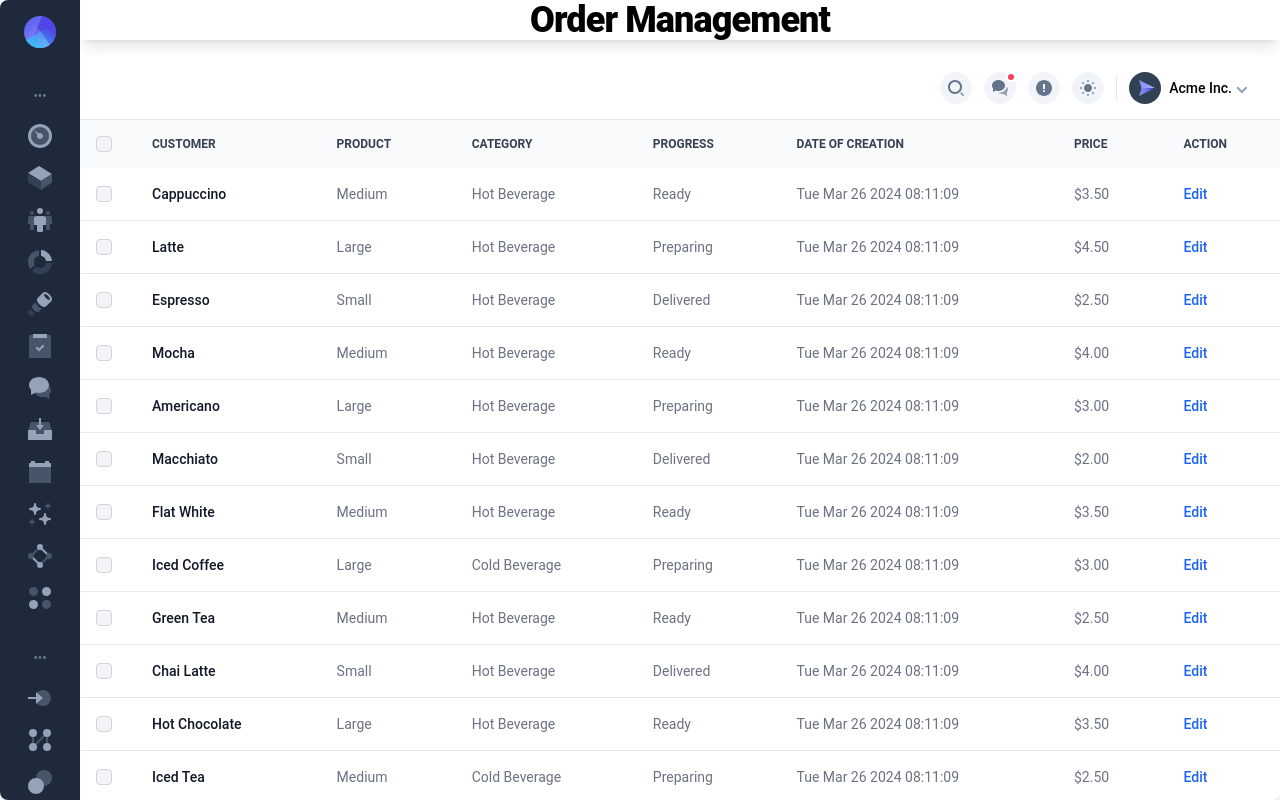
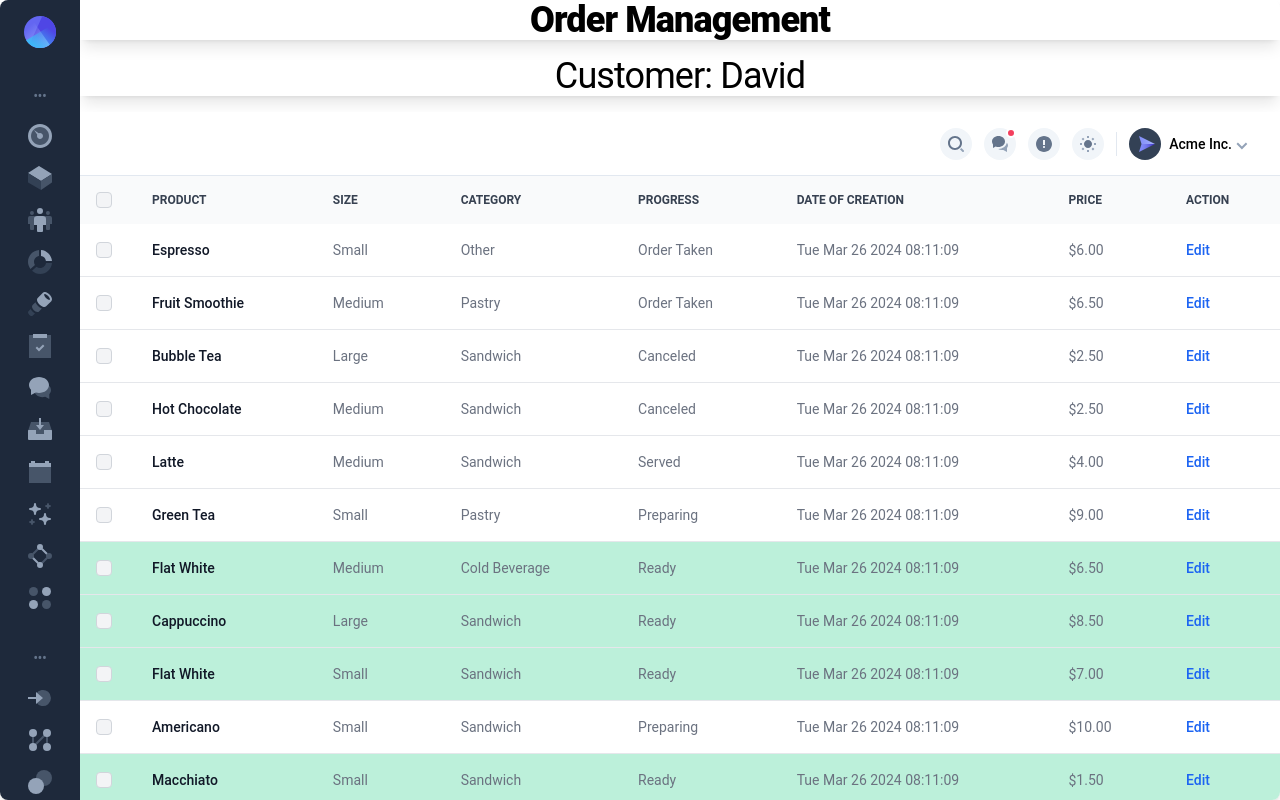
Before and after one commit to Nosver/CafeManagement, a React (Vite) app in the folder frontend/: page /orders in a window 1280 px wide. Built offline with nearby package versions, Linux system fonts and the light colour scheme.

Commit message:
order: kemal. product classes

```diff
--- a/frontend/src/pages/Personel/Orders.jsx
+++ b/frontend/src/pages/Personel/Orders.jsx
@@ -6,11 +6,25 @@ import Header from '../../imported-assets/partials/Header';
 const OrderStatus = {
     READY: 'Ready',
     PREPARING: 'Preparing',
-    DELIVERED: 'Delivered',
+    SERVED: 'Served',
+    CANCELED: 'Canceled',
+    ORDER_TAKEN: 'Order Taken',
     // Add more statuses as needed
 };
 
-class Order {
+const Category = {
+    HOT_BEVERAGE: 'Hot Beverage',
+    COLD_BEVERAGE: 'Cold Beverage',
+    DESSERT: 'Dessert',
+    _PASTRY: 'Pastry',
+    SANDWICH: 'Sandwich',
+    PASTRY: 'Pastry',
+    SMOOTIE: 'Smoothie',
+    OTHER: 'Other'
+};
+
+
+class OrderItem {
     constructor(customer, product, size, category, progress, date, price) {
         this.customer = customer;
         this.product = product;
@@ -21,43 +35,42 @@ class Order {
         this.price = price;
     }
 
-    // You can add methods here
+    static generateRandomOrderItem(){
+        const customers = ['Kemal', 'Doğukan', 'Masis', 'Güney', 'Ahmet', 'John', 'Jane', 'Doe', 'Smith', 'Brown', 'Alice', 'Bob', 'Charlie', 'David', 'Eve', 'Frank', 'Grace', 'Heidi'];
+        const products = ['Cappuccino', 'Latte', 'Espresso', 'Mocha', 'Americano', 'Macchiato', 'Flat White', 'Iced Coffee', 'Green Tea', 'Chai Latte', 'Hot Chocolate', 'Iced Tea', 'Black Tea', 'Fruit Smoothie', 'Lemonade', 'Milkshake', 'Matcha Latte', 'Bubble Tea', 'Iced Latte', 'Frappuccino'];
+        const sizes = ['Small', 'Medium', 'Large'];
+        const categories = [Category.HOT_BEVERAGE, Category.COLD_BEVERAGE, Category.DESSERT, Category._PASTRY, Category.SANDWICH, Category.PASTRY, Category.SMOOTIE, Category.OTHER];
+        const progresses = [OrderStatus.READY, OrderStatus.PREPARING, OrderStatus.SERVED, OrderStatus.CANCELED, OrderStatus.ORDER_TAKEN];
+        const prices = ['$1.50', '$2.00', '$2.50', '$3.00', '$3.50', '$4.00', '$4.50', '$5.00', '$5.50', '$6.00', '$6.50', '$7.00', '$7.50', '$8.00', '$8.50', '$9.00', '$9.50', '$10.00'];
+
+        const randomCustomer = customers[Math.floor(Math.random() * customers.length)];
+        const randomProduct = products[Math.floor(Math.random() * products.length)];
+        const randomSize = sizes[Math.floor(Math.random() * sizes.length)];
+        const randomCategory = categories[Math.floor(Math.random() * categories.length)];
+        const randomProgress = progresses[Math.floor(Math.random() * progresses.length)];
+        const randomDate = Date.now();
+        const randomPrice = prices[Math.floor(Math.random() * prices.length)];
+
+        return new OrderItem(randomCustomer, randomProduct, randomSize, randomCategory, randomProgress, randomDate, randomPrice);
+    }
 }
+
 
 
 export const Orders = () => {
 
-    const order1 = new Order('Kemal', 'Cappuccino', 'Medium', 'Hot Beverage', OrderStatus.READY, Date.now(), '$3.50');
-    const order2 = new Order('Doğukan', 'Latte', 'Large', 'Hot Beverage', OrderStatus.PREPARING, Date.now(), '$4.50');
-    const order3 = new Order('Masis', 'Espresso', 'Small', 'Hot Beverage', OrderStatus.DELIVERED, Date.now(), '$2.50');
-    const order4 = new Order('Güney', 'Mocha', 'Medium', 'Hot Beverage', OrderStatus.READY, Date.now(), '$4.00');
-    const order5 = new Order('Ahmet', 'Americano', 'Large', 'Hot Beverage', OrderStatus.PREPARING, Date.now(), '$3.00');
-    const order6 = new Order('Ahmet', 'Macchiato', 'Small', 'Hot Beverage', OrderStatus.DELIVERED, Date.now(), '$2.00');
-    const order7 = new Order('Ahmet', 'Flat White', 'Medium', 'Hot Beverage', OrderStatus.READY, Date.now(), '$3.50');
-    const order8 = new Order('John', 'Iced Coffee', 'Large', 'Cold Beverage', OrderStatus.PREPARING, Date.now(), '$3.00');
-    const order9 = new Order('Jane', 'Green Tea', 'Medium', 'Hot Beverage', OrderStatus.READY, Date.now(), '$2.50');
-    const order10 = new Order('Doe', 'Chai Latte', 'Small', 'Hot Beverage', OrderStatus.DELIVERED, Date.now(), '$4.00');
-    const order11 = new Order('Smith', 'Hot Chocolate', 'Large', 'Hot Beverage', OrderStatus.READY, Date.now(), '$3.50');
-    const order12 = new Order('Brown', 'Iced Tea', 'Medium', 'Cold Beverage', OrderStatus.PREPARING, Date.now(), '$2.50');
-    const order13 = new Order('Alice', 'Black Tea', 'Small', 'Hot Beverage', OrderStatus.DELIVERED, Date.now(), '$1.50');
-    const order14 = new Order('Bob', 'Fruit Smoothie', 'Large', 'Cold Beverage', OrderStatus.READY, Date.now(), '$5.00');
-    const order15 = new Order('Charlie', 'Lemonade', 'Medium', 'Cold Beverage', OrderStatus.PREPARING, Date.now(), '$2.75');
-    const order16 = new Order('David', 'Milkshake', 'Large', 'Cold Beverage', OrderStatus.DELIVERED, Date.now(), '$4.50');
-    const order17 = new Order('Eve', 'Matcha Latte', 'Medium', 'Hot Beverage', OrderStatus.READY, Date.now(), '$4.25');
-    const order18 = new Order('Frank', 'Bubble Tea', 'Large', 'Cold Beverage', OrderStatus.PREPARING, Date.now(), '$4.75');
-    const order19 = new Order('Grace', 'Iced Latte', 'Medium', 'Cold Beverage', OrderStatus.DELIVERED, Date.now(), '$3.75');
-    const order20 = new Order('Heidi', 'Frappuccino', 'Large', 'Cold Beverage', OrderStatus.READY, Date.now(), '$5.50');
 
     // put all orders in an array
-    const orders = [order1, order2, order3, order4, order5, order6, order7, order8, order9, order10, order11, order12, order13, order14, order15, order16, order17, order18, order19, order20];
+    const orders = [];
+
+    for(let i = 0; i < 100; i++){
+        orders.push(OrderItem.generateRandomOrderItem());
+    }
 
     const [sidebarOpen, setSidebarOpen] = useState(true);
 
     return (
         <>
-
-
-
 
             <div class="relative overflow-x-auto shadow-md sm:rounded-lg">
 
@@ -71,6 +84,7 @@ export const Orders = () => {
                         <h1 className="text-base font-extrabold dark:text-white shadow-lg mb-4 text-center leading-none tracking-tight text-black md:text-5xl lg:text-4xl decoration-8 decoration-custom-green dark:decoration-blue-600">
                             Order Management
                         </h1>
+                                <h2 className="text-base dark:text-white shadow-lg mb-4 text-center leading-none tracking-tight text-black md:text-5xl lg:text-4xl decoration-8 decoration-custom-green dark:decoration-blue-600" > Customer: {orders[0].customer} </h2>
                         <Header sidebarOpen={sidebarOpen} setSidebarOpen={setSidebarOpen} />
 
                         <main>
@@ -84,10 +98,10 @@ export const Orders = () => {
                                             </div>
                                         </th>
                                         <th scope="col" class="px-6 py-3">
-                                            Customer
+                                            Product
                                         </th>
                                         <th scope="col" class="px-6 py-3">
-                                            Product
+                                            Size
                                         </th>
                                         <th scope="col" class="px-6 py-3">
                                             Category
@@ -108,13 +122,14 @@ export const Orders = () => {
                                 </thead>
                                 <tbody>
                                     {orders.map((order, index) => (
-                                        <tr key={index} class={`bg-white border-b dark:bg-gray-800 dark:border-gray-700 hover:bg-gray-50 dark:hover:bg-gray-600 ${order.progress === OrderStatus.READY ? 'bg-green-200' : ''}`}>
+                                        <tr key={index} class={`${order.progress == OrderStatus.READY ? 'bg-green-200' : 'bg-white'} border-b dark:bg-gray-800 dark:border-gray-700 hover:bg-gray-50 dark:hover:bg-gray-600 ${order.progress === OrderStatus.READY ? 'bg-green-200' : ''}`}>
                                             <td class="w-4 p-4">
                                                 <div class="flex items-center">
                                                     <input id={`checkbox-table-${index}`} type="checkbox" class="w-4 h-4 text-blue-600 bg-gray-100 border-gray-300 rounded focus:ring-blue-500 dark:focus:ring-blue-600 dark:ring-offset-gray-800 dark:focus:ring-offset-gray-800 focus:ring-2 dark:bg-gray-700 dark:border-gray-600" />
                                                     <label for={`checkbox-table-${index}`} class="sr-only">checkbox</label>
                                                 </div>
                                             </td>
+
                                             <th scope="row" class="px-6 py-4 font-medium text-gray-900 whitespace-nowrap dark:text-white">
                                                 {order.product}
                                             </th>
```
